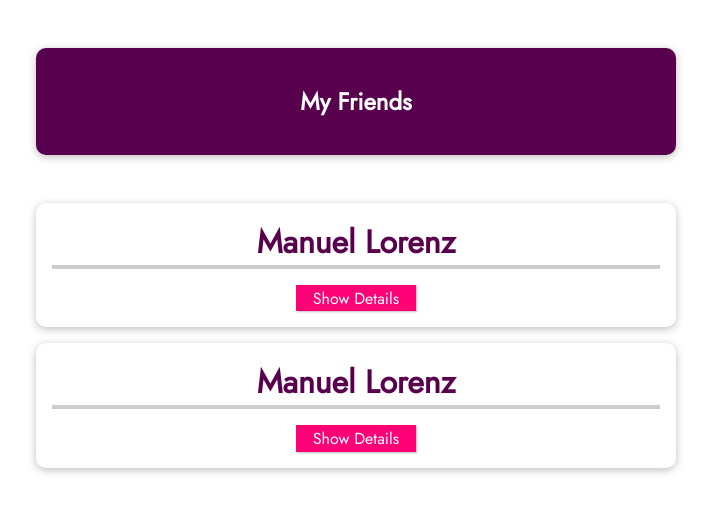
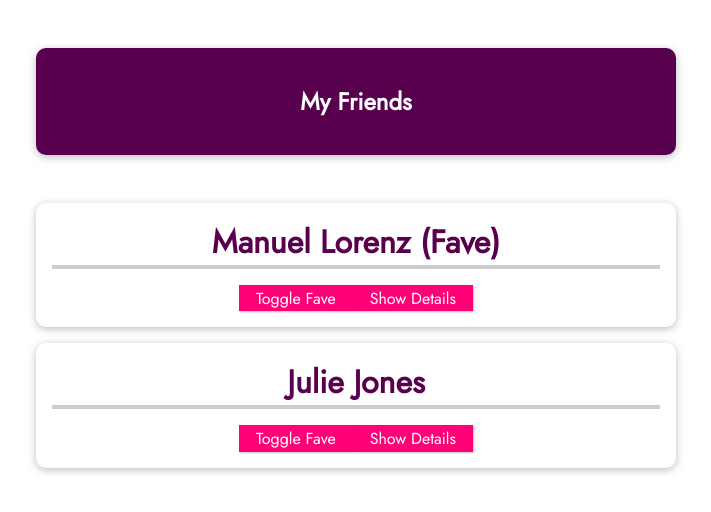
Before and after one commit to shahidsarker/academind-new-vue-project, a Vue app: page / in a window 1280 px wide. Shown: the top 512 px of the page, without its empty margins (284-995 px from the left). Built offline with nearby package versions, Linux system fonts and the light colour scheme.

Commit message:
props do not mutate

```diff
--- a/src/App.vue
+++ b/src/App.vue
@@ -5,8 +5,14 @@
     </header>
 
     <ul>
-      <friend-contact></friend-contact>
-      <friend-contact></friend-contact>
+      <friend-contact
+        v-for="friend in friends"
+        :key="friend.id"
+        :name="friend.name"
+        :phone-number="friend.phone"
+        :email-address="friend.email"
+        :is-favorite="friend.isFavorite"
+      ></friend-contact>
     </ul>
   </section>
 </template>
@@ -21,12 +27,14 @@ export default {
           name: "Manuel Lorenz",
           phone: "01234 5678 991",
           email: "manuel@localhost.com",
+          isFavorite: 1,
         },
         {
           id: "julie",
           name: "Julie Jones",
           phone: "09876 543 221",
           email: "julie@localhost.com",
+          isFavorite: 0,
         },
       ],
     };
--- a/src/components/FriendContact.vue
+++ b/src/components/FriendContact.vue
@@ -1,33 +1,34 @@
 <template>
   <li>
-    <h2>{{ friend.name }}</h2>
+    <h2>{{ name }}{{ friendIsFave === 1 ? " (Fave)" : "" }}</h2>
+    <button @click="toggleFavorite">Toggle Fave</button>
     <button @click="toggleDetails">
       {{ detailsAreVisible ? "Hide" : "Show" }} Details
     </button>
     <ul v-if="detailsAreVisible">
-      <li><strong>Phone:</strong> {{ friend.phone }}</li>
-      <li><strong>Email:</strong> {{ friend.email }}</li>
+      <li><strong>Phone:</strong> {{ phoneNumber }}</li>
+      <li><strong>Email:</strong> {{ emailAddress }}</li>
     </ul>
   </li>
 </template>
 
 <script>
 export default {
+  props: ["name", "phoneNumber", "emailAddress", "isFavorite"],
   data() {
     return {
       detailsAreVisible: false,
-      friend: {
-        id: "manuel",
-        name: "Manuel Lorenz",
-        phone: "01234 5678 991",
-        email: "manuel@localhost.com",
-      },
+      friendIsFave: this.isFavorite,
     };
   },
   methods: {
     toggleDetails() {
       this.detailsAreVisible = !this.detailsAreVisible;
     },
+    toggleFavorite() {
+      this.friendIsFave = this.friendIsFave === 1 ? 0 : 1;
+      // this.$emit('toggleFavorite', )
+    },
   },
 };
 </script>
```
